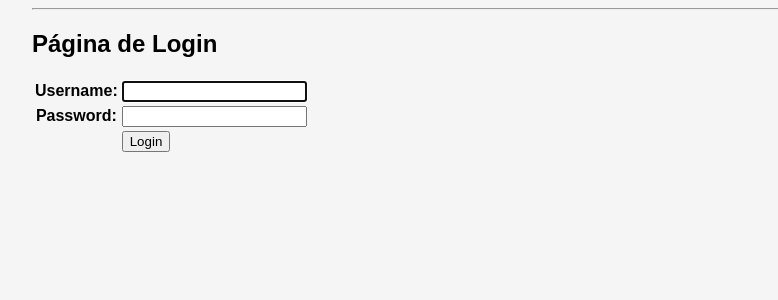
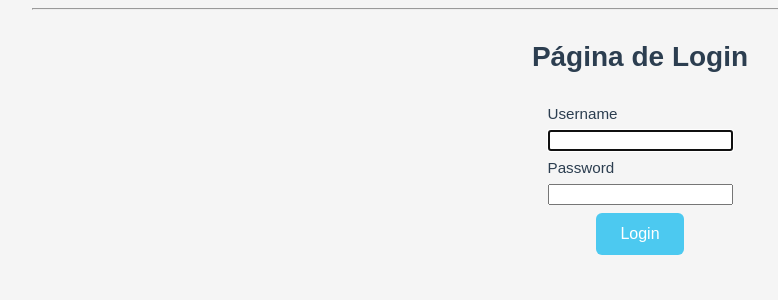
Before and after one commit to jmal93/ProgWeb-Trabalho1, a Django app: page /accounts/login/ in a window 1280 px wide. Shown: the part 66-366 px from the top of the page, without its empty margins (0-778 px from the left). Run offline with Django 5.2, Linux system fonts and the light colour scheme.

Commit message:
Estilo aplicado para páginas de login e registro

```diff
--- a/biblioteca/static/css/forms.css
+++ b/biblioteca/static/css/forms.css
@@ -1,14 +1,9 @@
 .form-container {
   max-width: 100%;
   margin: 0 auto;
-}
-
-.form-card {
-    background: #fff;
-    border-radius: 0.5rem;
-    box-shadow: 0 4px 6px rgba(0, 0, 0, 0.1);
-    border: none;
-    padding: 2rem;
+  display: flex;
+  align-items: center;
+  flex-direction: column;
 }
 
 .form-title {
@@ -20,7 +15,9 @@
 }
 
 .form-group {
-    margin-bottom: 1.5rem;
+  display: flex;
+  margin-bottom: 0.5rem;
+  flex-direction: column;
 }
 
 .form-label {
@@ -79,9 +76,9 @@
 }
 
 .btn-form-primary {
-    background-color: #4cc9f0;
+  background-color: #4cc9f0 !important;
   border-color: #4cc9f0;
-    color: white;
+  color: white !important;
   padding: 0.75rem 1.5rem;
   font-size: 1rem;
   font-weight: 500;
@@ -94,6 +91,7 @@
 .btn-form-primary:hover {
   background-color: #3aa8d0;
   border-color: #3aa8d0;
+  text-decoration: none !important;
   transform: translateY(-2px);
   box-shadow: 0 4px 8px rgba(0, 0, 0, 0.15);
 }
--- a/biblioteca/templates/registration/login.html
+++ b/biblioteca/templates/registration/login.html
@@ -1,23 +1,35 @@
 {% extends 'biblioteca/base.html' %}
+{% load static %}
+
 {% block title %}
 Login
 {% endblock %}
+
+{% block extra_css %}
+<link href="{% static "css/forms.css" %}" rel="stylesheet">
+{% endblock extra_css %}
+
 {% block content %}
 <div class="row justify-content-center">
   <div class="col-md-6 col-lg-4">
-    <h2>Página de Login</h2>
-    <form method="post">
-      {% csrf_token %}
-      <div class="">
-        <table class="formulario">
-          {{ form.as_table }}
-          <tr>
-            <td></td>
-            <td><input type="submit" value="Login"></td>
-          </tr>
-        </table>
-      </div>
-    </form>
+    <div class="form-container">
+      <h2 class="form-title">Página de Login</h2>
+      <form method="post">
+        {% csrf_token %}
+
+        {% for field in form %}
+        <div class="form-group">
+          <label for="{{ field.id_for_label }}" class="form-label">
+            {{ field.label }}
+          </label>
+          {{ field }}
+        </div>
+        {% endfor %}
+        <div style="text-align: center; width: 100%">
+          <button type="submit" class="btn-form-primary">Login</button>
+        </div>
+      </form>
+    </div>
   </div>
 </div>
 {% endblock content%}
```
Also changed, not shown: biblioteca/templates/registration/registro.html (+12 -3 lines). Lines whose indentation alone changed are shown as unchanged.
